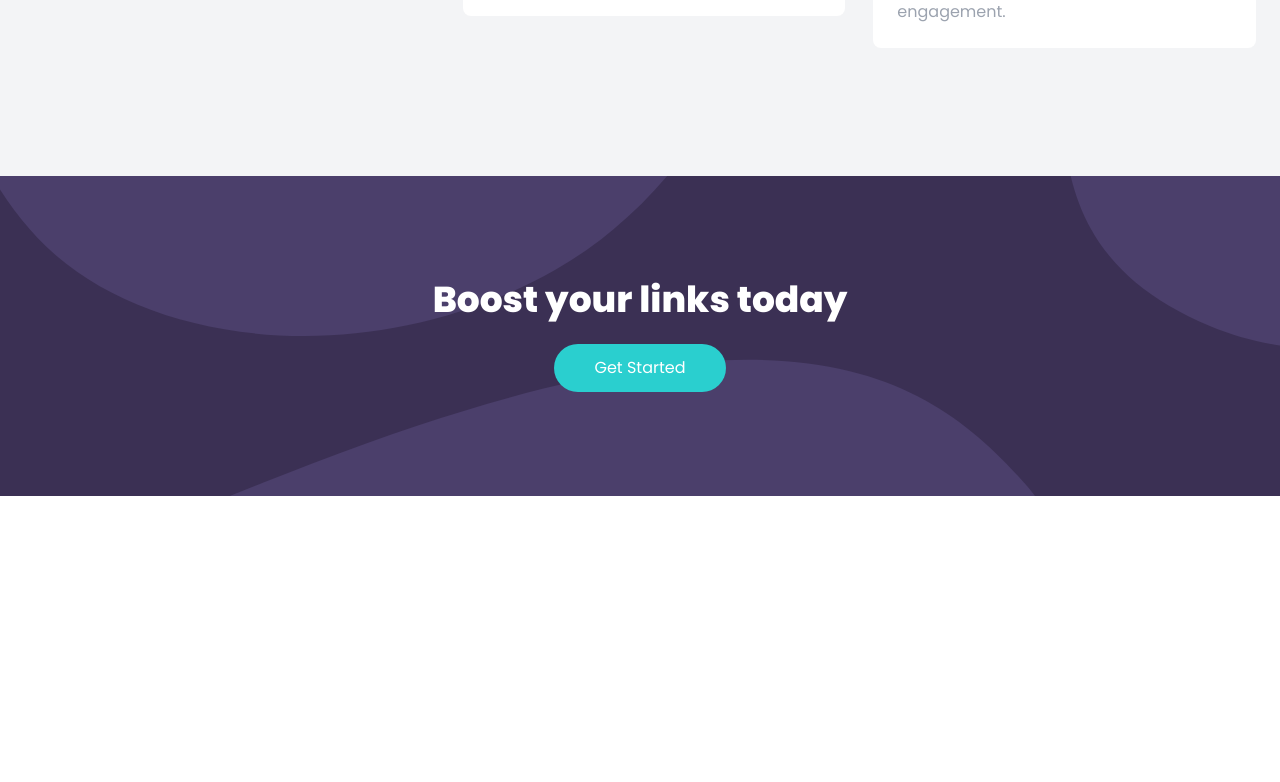
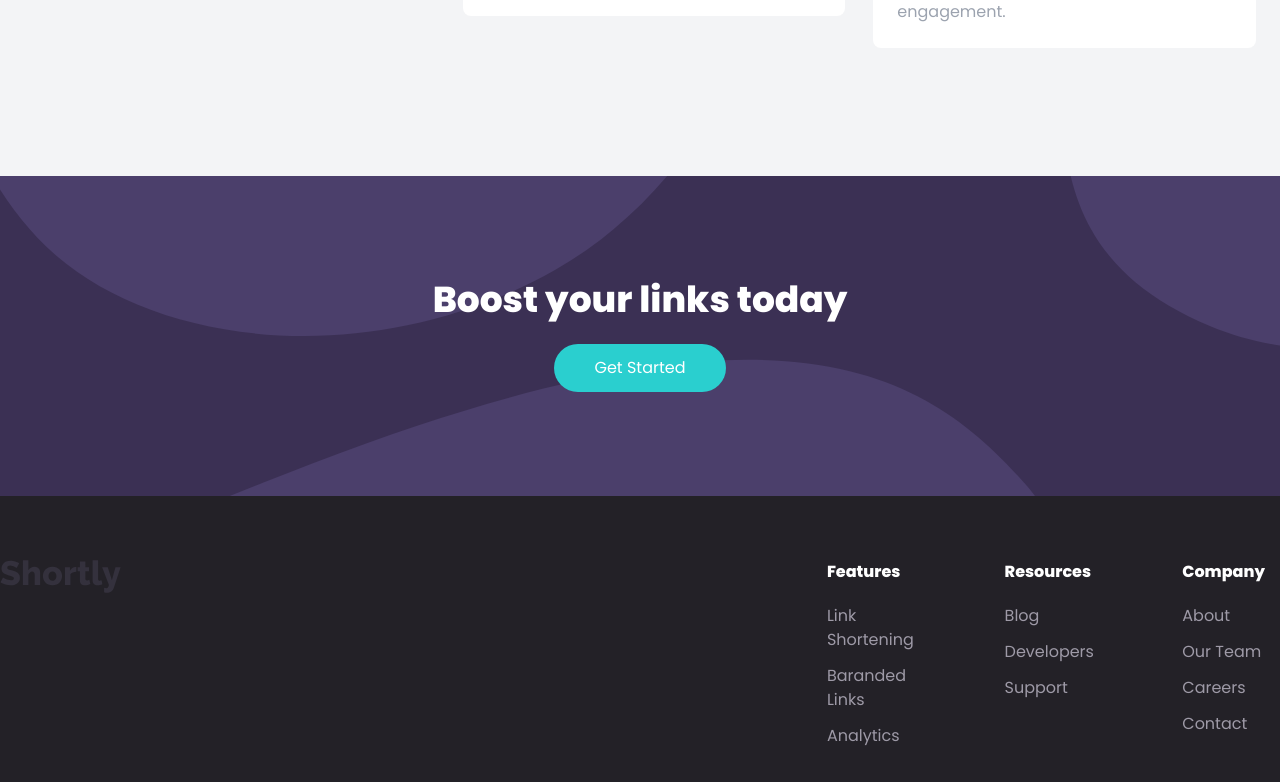
Before and after one commit to Baruti-1/url-shortener, a React (Vite) app: page / in a window 1280 px wide. Shown: the part 1804-2586 px from the top of the page. Before the commit the page ends 2300 px from the top, so only its background shows below. Built offline with nearby package versions, Linux system fonts and the light colour scheme.

Commit message:
Create footer component

```diff
--- /dev/null
+++ b/src/components/Footer.jsx
@@ -0,0 +1,99 @@
+import { Link } from 'react-router-dom';
+import logo from '../assets/images/logo.svg';
+
+const Footer = () => {
+  return (
+    <footer className="py-16 bg-veryDarkViolet">
+      <div className="container flex flex-col items-center justify-between mx-auto space-y-16 md:flex-row md:space-y-0 md:items-start">
+        {/* logo */}
+        <img src={logo} alt="logo" />
+        {/* menus container */}
+        <div className="flex flex-col space-y-16 md:space-x-20 md:flex-row md:space-y-0">
+          {/* menu 1 */}
+          <div className="flex flex-col items-center w-full md:items-start">
+            <div className="mb-5 font-bold text-white capitalize">Features</div>
+            <div className="flex flex-col items-center space-y-3 md:items-start">
+              <Link
+                to="#"
+                className="capitalize text-grayishViolet hover:text-cyan"
+              >
+                Link shortening
+              </Link>
+              <Link
+                to="#"
+                className="capitalize text-grayishViolet hover:text-cyan"
+              >
+                Baranded links
+              </Link>
+              <Link
+                to="#"
+                className="capitalize text-grayishViolet hover:text-cyan"
+              >
+                Analytics
+              </Link>
+            </div>
+          </div>
+          {/* menu 2 */}
+          <div className="flex flex-col items-center w-full md:items-start">
+            <div className="mb-5 font-bold text-white capitalize">
+              Resources
+            </div>
+            <div className="flex flex-col items-center space-y-3 md:items-start">
+              <Link
+                to="#"
+                className="capitalize text-grayishViolet hover:text-cyan"
+              >
+                Blog
+              </Link>
+              <Link
+                to="#"
+                className="capitalize text-grayishViolet hover:text-cyan"
+              >
+                Developers
+              </Link>
+              <Link
+                to="#"
+                className="capitalize text-grayishViolet hover:text-cyan"
+              >
+                Support
+              </Link>
+            </div>
+          </div>
+          {/* menu 3 */}
+          <div className="flex flex-col items-center w-full md:items-start">
+            <div className="mb-5 font-bold text-white capitalize">Company</div>
+            <div className="flex flex-col items-center space-y-3 md:items-start">
+              <Link
+                to="#"
+                className="capitalize text-grayishViolet hover:text-cyan"
+              >
+                About
+              </Link>
+              <Link
+                to="#"
+                className="capitalize text-grayishViolet hover:text-cyan"
+              >
+                Our Team
+              </Link>
+              <Link
+                to="#"
+                className="capitalize text-grayishViolet hover:text-cyan"
+              >
+                Careers
+              </Link>
+              <Link
+                to="#"
+                className="capitalize text-grayishViolet hover:text-cyan"
+              >
+                Contact
+              </Link>
+            </div>
+          </div>
+        </div>
+        {/*  */}
+      </div>
+    </footer>
+  );
+};
+
+export default Footer;
--- a/src/pages/Home.jsx
+++ b/src/pages/Home.jsx
@@ -2,6 +2,7 @@ import Hero from '../components/Hero';
 import Shorten from '../components/Shorten';
 import Statistics from '../components/Statistics';
 import Cta from '../components/Cta';
+import Footer from '../components/Footer';
 
 const Home = () => {
   return (
@@ -10,6 +11,7 @@ const Home = () => {
       <Shorten />
       <Statistics />
       <Cta />
+      <Footer />
     </>
   );
 };
```
